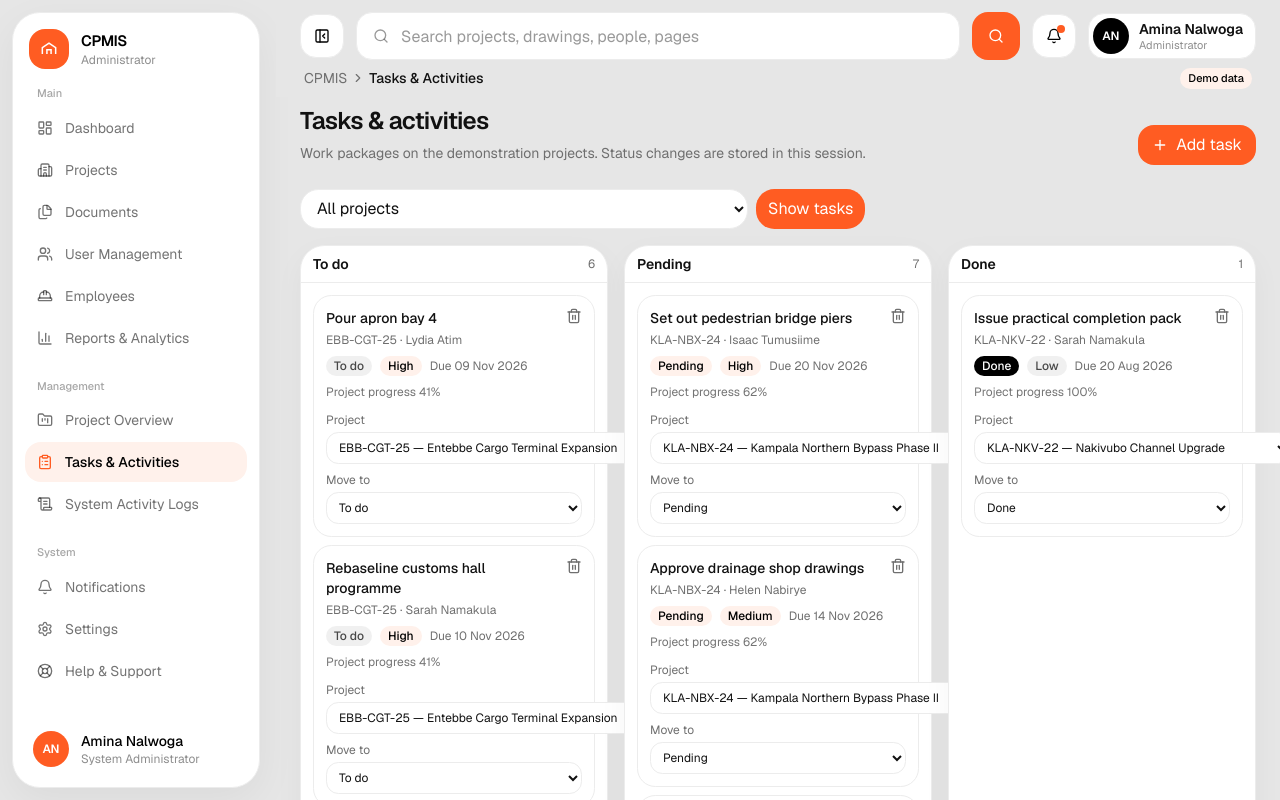
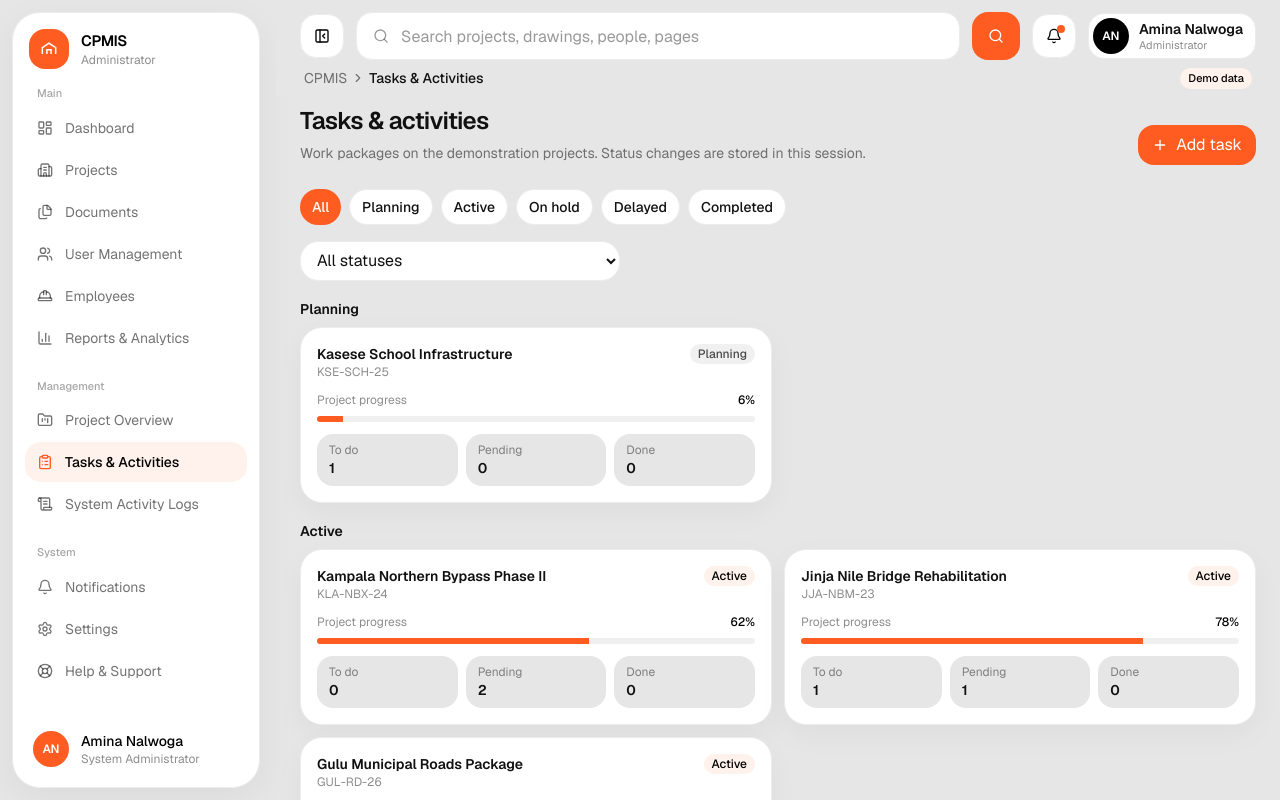
Before and after one commit to KayongoRyan/upwork, a Next.js app: page /admin/tasks in a window 1280 px wide. Shown: the top 800 px of the page. Built offline with nearby package versions, Linux system fonts and the light colour scheme.

Commit message:
The menu on project overview page the statuses are fixedbased on the user preferences

```diff
--- a/app/layout.tsx
+++ b/app/layout.tsx
@@ -34,6 +34,11 @@ export default async function RootLayout({ children }: { children: React.ReactNo
   return (
     <html lang="en" className={`${geistSans.variable} ${geistMono.variable} h-full antialiased`}>
       <body className="min-h-full">
+        <script
+          dangerouslySetInnerHTML={{
+            __html: `document.addEventListener("change",function(e){var t=e.target;if(!t||!t.getAttribute)return;var base=t.getAttribute("data-status-go");if(!base)return;var v=t.value;location.assign(v==="all"?base:base+"?status="+encodeURIComponent(v)+"#activities")});`,
+          }}
+        />
         <SearchQueryProvider query={query}>
           <PortalPortsProvider ports={readBoundPorts()}>
             <AdminProvider initialState={initialState}>{children}</AdminProvider>
--- a/components/overview/overview-view.tsx
+++ b/components/overview/overview-view.tsx
@@ -1,7 +1,7 @@
 "use client";
 
-import { useState } from "react";
 import Link from "next/link";
+import { useSearchParams } from "next/navigation";
 import { PageHeader } from "@/components/shared/page-header";
 import { ProjectStatusBadge } from "@/components/shared/status-badge";
 import { useAdmin } from "@/lib/data/admin-store";
@@ -10,7 +10,7 @@ import { formatMoney } from "@/lib/utils";
 
 export function OverviewView() {
   const data = useAdmin();
-  const [status, setStatus] = useState("all");
+  const status = useSearchParams().get("status") ?? "all";
   const projects = data.projects.filter((project) => status === "all" || project.status === status);
 
   return (
@@ -19,7 +19,18 @@ export function OverviewView() {
         title="Project overview"
         description="A portfolio view of progress and budget use. Open a card to edit the record."
         actions={
-          <select aria-label="Status" value={status} onChange={(event) => setStatus(event.target.value)} className="h-10 rounded-lg border border-input bg-white px-3 text-sm">
+          <select
+            key={status}
+            name="status"
+            aria-label="Status"
+            data-status-go="/admin/overview"
+            defaultValue={status}
+            onChange={(event) => {
+              const value = event.currentTarget.value;
+              window.location.assign(value === "all" ? "/admin/overview" : `/admin/overview?status=${encodeURIComponent(value)}`);
+            }}
+            className="h-10 rounded-lg border border-input bg-white px-3 text-sm"
+          >
             <option value="all">All statuses</option>
             {projectStatuses.map((item) => <option key={item} value={item}>{projectStatusLabel[item]}</option>)}
           </select>
--- a/components/projects/projects-view.tsx
+++ b/components/projects/projects-view.tsx
@@ -29,7 +29,7 @@ export function ProjectsView() {
   const [viewId, setViewId] = useState<string | null>(focus);
   const [editor, setEditor] = useState<Project | null | "new">(null);
   const [pendingDelete, setPendingDelete] = useState<Project | null>(null);
-  const [status, setStatus] = useState("all");
+  const status = useSearchParams().get("status") ?? "all";
   const [formError, setFormError] = useState<string | null>(null);
   if (focus !== seenFocus) {
     setSeenFocus(focus);
@@ -87,9 +87,15 @@ export function ProjectsView() {
       <div className="mb-4 flex flex-col gap-3 sm:flex-row">
         <Input value={table.query} onChange={(event) => table.setQuery(event.target.value)} placeholder="Search name, code, client, location, manager" className="sm:max-w-md" />
         <select
+          key={status}
+          name="status"
           aria-label="Filter by status"
-          value={status}
-          onChange={(event) => setStatus(event.target.value)}
+          data-status-go="/admin/projects"
+          defaultValue={status}
+          onChange={(event) => {
+            const value = event.currentTarget.value;
+            window.location.assign(value === "all" ? "/admin/projects" : `/admin/projects?status=${encodeURIComponent(value)}`);
+          }}
           className="h-10 rounded-lg border border-input bg-white px-3 text-sm"
         >
           <option value="all">All statuses</option>
--- a/components/tasks/tasks-view.tsx
+++ b/components/tasks/tasks-view.tsx
@@ -13,29 +13,41 @@ import { Dialog, DialogContent } from "@/components/ui/dialog";
 import { Field, Input } from "@/components/ui/input";
 import { Select, SelectContent, SelectItem, SelectTrigger, SelectValue } from "@/components/ui/select";
 import { useAdmin } from "@/lib/data/admin-store";
-import { taskPriorities, taskPriorityLabel, taskStatusLabel, taskStatuses } from "@/lib/labels";
+import { projectStatusLabel, projectStatuses, taskPriorities, taskPriorityLabel, taskStatusLabel, taskStatuses } from "@/lib/labels";
 import { formatDate } from "@/lib/utils";
 import { taskSchema, type TaskFormValues } from "@/lib/validations/schemas";
-import type { TaskStatus } from "@/types";
+import type { ProjectStatus, TaskItem, TaskStatus } from "@/types";
 
 export function TasksView() {
   const data = useAdmin();
   const params = useSearchParams();
-  const projectId = params.get("project") ?? "all";
+  const requested = params.get("status") ?? (params.get("filter")?.startsWith("status:") ? params.get("filter")!.slice("status:".length) : null);
+  const statusFilter = projectStatuses.find((status) => status === requested) ?? null;
+  const projectId = params.get("project");
   const taskId = params.get("task");
   const [open, setOpen] = useState(false);
-  const tasks = data.tasks.filter((task) => projectId === "all" || task.projectId === projectId);
-  const selected = data.tasks.find((task) => task.id === taskId) ?? null;
-  const focusId = selected?.projectId ?? (projectId === "all" ? null : projectId);
-  const focus = focusId ? data.projectById(focusId) : null;
+  const listed = data.projects.filter((project) => {
+    if (statusFilter) return project.status === statusFilter;
+    if (projectId) return project.id === projectId;
+    return true;
+  });
+  const listedIds = new Set(listed.map((project) => project.id));
+  const tasks = data.tasks.filter((task) => listedIds.has(task.projectId));
+  const selected = tasks.find((task) => task.id === taskId) ?? null;
+  const focus = projectId ? data.projectById(projectId) : null;
   const focusTasks = focus ? data.tasks.filter((task) => task.projectId === focus.id) : [];
 
   function href(nextProject: string, nextTask?: string) {
     const query = new URLSearchParams();
-    if (nextProject && nextProject !== "all") query.set("project", nextProject);
+    if (statusFilter) query.set("status", statusFilter);
+    else if (nextProject && nextProject !== "all") query.set("project", nextProject);
     if (nextTask) query.set("task", nextTask);
     const text = query.toString();
     return text ? `/admin/tasks?${text}` : "/admin/tasks";
+  }
+
+  function openStatus(status: string) {
+    window.location.assign(status === "all" ? "/admin/tasks" : `/admin/tasks?status=${status}#activities`);
   }
 
   return (
@@ -45,21 +57,91 @@ export function TasksView() {
         description="Work packages on the demonstration projects. Status changes are stored in this session."
         actions={<Button type="button" onClick={() => setOpen(true)}><Plus />Add task</Button>}
       />
+      <StatusLinks current={statusFilter ?? "all"} />
       <form action="/admin/tasks" method="get" className="mb-4 flex flex-wrap items-center gap-2">
         <select
-          key={projectId}
-          name="project"
-          aria-label="Project"
-          defaultValue={projectId}
-          onChange={(event) => event.currentTarget.form?.requestSubmit()}
-          className="h-10 min-w-0 flex-1 rounded-lg border border-input bg-white px-3 text-sm sm:max-w-md"
+          key={statusFilter ?? "all"}
+          name="status"
+          aria-label="Status"
+          data-status-go="/admin/tasks"
+          defaultValue={statusFilter ?? "all"}
+          onChange={(event) => openStatus(event.currentTarget.value)}
+          className="h-10 min-w-0 flex-1 rounded-lg border border-input bg-white px-3 text-sm sm:max-w-xs"
         >
-          <option value="all">All projects</option>
-          {data.projects.map((project) => <option key={project.id} value={project.id}>{project.code} — {project.name}</option>)}
+          <option value="all">All statuses</option>
+          {projectStatuses.map((status) => <option key={status} value={status}>{projectStatusLabel[status]}</option>)}
         </select>
-        <button type="submit" className="h-10 rounded-lg bg-accent px-3 text-sm font-medium text-white">Show tasks</button>
       </form>
-      {focus ? <ProjectStanding project={focus} tasks={focusTasks} selected={selected} /> : null}
+      {statusFilter ? <ActivityBoard statusLabel={projectStatusLabel[statusFilter]} tasks={tasks} selectedId={selected?.id ?? null} projectById={data.projectById} href={href} onDelete={(id) => { data.deleteTask(id); toast.success("Task removed."); }} onAssign={data.assignTask} onStatus={data.setTaskStatus} projects={data.projects} /> : focus ? <ProjectStanding project={focus} tasks={focusTasks} selected={selected} /> : <ProjectGroups projects={listed} tasks={data.tasks} openProject={(id) => href(id)} />}
+      {statusFilter ? null : <ActivityBoard tasks={tasks} selectedId={selected?.id ?? null} projectById={data.projectById} href={href} onDelete={(id) => { data.deleteTask(id); toast.success("Task removed."); }} onAssign={data.assignTask} onStatus={data.setTaskStatus} projects={data.projects} />}
+      <Dialog open={open} onOpenChange={setOpen}>
+        {open ? (
+          <DialogContent title="Add task" description="The task is added to the preview board only." className="sm:max-w-lg">
+            <TaskForm
+              projects={data.projects.map((project) => ({ id: project.id, label: `${project.code} — ${project.name}` }))}
+              onCancel={() => setOpen(false)}
+              onSubmit={(values) => {
+                data.createTask(values);
+                toast.success("Task added.");
+                setOpen(false);
+              }}
+            />
+          </DialogContent>
+        ) : null}
+      </Dialog>
+    </div>
+  );
+}
+
+function StatusLinks({ current }: { current: string }) {
+  const links = [
+    { href: "/admin/tasks", label: "All", on: current === "all" },
+    ...projectStatuses.map((status) => ({
+      href: `/admin/tasks?status=${status}#activities`,
+      label: projectStatusLabel[status],
+      on: current === status,
+    })),
+  ];
+  return (
+    <nav aria-label="Status" className="mb-4 flex flex-wrap gap-2">
+      {links.map((link) => (
+        <a
+          key={link.label}
+          href={link.href}
+          aria-current={link.on ? "page" : undefined}
+          className={link.on ? "inline-flex h-9 items-center rounded-full bg-accent px-3 text-sm font-medium text-white" : "inline-flex h-9 items-center rounded-full border border-black/10 bg-white px-3 text-sm font-medium"}
+        >
+          {link.label}
+        </a>
+      ))}
+    </nav>
+  );
+}
+
+function ActivityBoard({
+  statusLabel,
+  tasks,
+  selectedId,
+  projectById,
+  href,
+  onDelete,
+  onAssign,
+  onStatus,
+  projects,
+}: {
+  statusLabel?: string;
+  tasks: TaskItem[];
+  selectedId: string | null;
+  projectById: (id: string) => { code: string; progress: number } | null | undefined;
+  href: (projectId: string, taskId?: string) => string;
+  onDelete: (id: string) => void;
+  onAssign: (id: string, projectId: string) => void;
+  onStatus: (id: string, status: TaskStatus) => void;
+  projects: { id: string; code: string; name: string }[];
+}) {
+  return (
+    <div id="activities" className="mb-4">
+      {statusLabel ? <h2 className="mb-2 text-sm font-semibold">{statusLabel} activities</h2> : null}
       <div className="grid gap-4 lg:grid-cols-3">
         {taskStatuses.map((status) => (
           <section key={status} className="rounded-xl border border-border bg-card">
@@ -69,13 +151,13 @@ export function TasksView() {
             </header>
             <ul className="space-y-2 p-3">
               {tasks.filter((task) => task.status === status).map((task) => {
-                const project = data.projectById(task.projectId);
-                const active = task.id === selected?.id;
+                const project = projectById(task.projectId);
+                const active = task.id === selectedId;
                 return (
                   <li key={task.id} className={active ? "rounded-lg border border-accent bg-[#fff1eb] p-3" : "rounded-lg border border-border p-3"}>
                     <div className="flex items-start justify-between gap-2">
                       <a href={href(task.projectId, task.id)} className="text-sm font-medium hover:underline">{task.title}</a>
-                      <button type="button" aria-label={`Delete ${task.title}`} className="text-muted-foreground hover:text-destructive" onClick={() => { data.deleteTask(task.id); toast.success("Task removed."); }}>
+                      <button type="button" aria-label={`Delete ${task.title}`} className="text-muted-foreground hover:text-destructive" onClick={() => onDelete(task.id)}>
                         <Trash2 className="size-4" />
                       </button>
                     </div>
@@ -91,10 +173,10 @@ export function TasksView() {
                       <select
                         aria-label={`Project for ${task.title}`}
                         value={task.projectId}
-                        onChange={(event) => data.assignTask(task.id, event.target.value)}
+                        onChange={(event) => onAssign(task.id, event.target.value)}
                         className="h-8 rounded-md border border-input bg-white px-2 text-sm text-foreground"
                       >
-                        {data.projects.map((item) => (
+                        {projects.map((item) => (
                           <option key={item.id} value={item.id}>{item.code} — {item.name}</option>
                         ))}
                       </select>
@@ -104,7 +186,7 @@ export function TasksView() {
                       <select
                         aria-label={`Status for ${task.title}`}
                         value={task.status}
-                        onChange={(event) => data.setTaskStatus(task.id, event.target.value as TaskStatus)}
+                        onChange={(event) => onStatus(task.id, event.target.value as TaskStatus)}
                         className="h-8 rounded-md border border-input bg-white px-2 text-sm text-foreground"
                       >
                         {taskStatuses.map((item) => <option key={item} value={item}>{taskStatusLabel[item]}</option>)}
@@ -117,21 +199,6 @@ export function TasksView() {
           </section>
         ))}
       </div>
-      <Dialog open={open} onOpenChange={setOpen}>
-        {open ? (
-          <DialogContent title="Add task" description="The task is added to the preview board only." className="sm:max-w-lg">
-            <TaskForm
-              projects={data.projects.map((project) => ({ id: project.id, label: `${project.code} — ${project.name}` }))}
-              onCancel={() => setOpen(false)}
-              onSubmit={(values) => {
-                data.createTask(values);
-                toast.success("Task added.");
-                setOpen(false);
-              }}
-            />
-          </DialogContent>
-        ) : null}
-      </Dialog>
     </div>
   );
 }
@@ -183,6 +250,65 @@ function ProjectStanding({
         </div>
       ) : null}
     </section>
+  );
+}
+
+function ProjectGroups({
+  projects,
+  tasks,
+  openProject,
+}: {
+  projects: { id: string; name: string; code: string; progress: number; status: ProjectStatus }[];
+  tasks: { projectId: string; status: TaskStatus }[];
+  openProject: (id: string) => string;
+}) {
+  const groups = projectStatuses
+    .map((status) => ({ status, projects: projects.filter((project) => project.status === status) }))
+    .filter((group) => group.projects.length > 0);
+  if (groups.length === 0) return <p className="mb-4 text-sm text-black/55">No projects in this status.</p>;
+  return (
+    <div className="mb-4 space-y-4">
+      {groups.map((group) => (
+        <section key={group.status}>
+          <a href={`/admin/tasks?status=${group.status}#activities`} className="mb-2 inline-block text-sm font-semibold hover:underline">{projectStatusLabel[group.status]}</a>
+          <div className="grid gap-3 md:grid-cols-2">
+            {group.projects.map((project) => {
+              const mine = tasks.filter((task) => task.projectId === project.id);
+              const counts = {
+                todo: mine.filter((task) => task.status === "todo").length,
+                pending: mine.filter((task) => task.status === "pending").length,
+                done: mine.filter((task) => task.status === "done").length,
+              };
+              return (
+                <a key={project.id} href={openProject(project.id)} className="rounded-[22px] border border-black/5 bg-card p-4 hover:border-accent">
+                  <div className="flex items-start justify-between gap-2">
+                    <div>
+                      <h3 className="text-sm font-semibold">{project.name}</h3>
+                      <p className="text-xs text-black/45">{project.code}</p>
+                    </div>
+                    <ProjectStatusBadge status={project.status} />
+                  </div>
+                  <div className="mt-3">
+                    <div className="flex items-center justify-between text-xs text-black/45">
+                      <span>Project progress</span>
+                      <span className="font-medium text-black">{project.progress}%</span>
+                    </div>
+                    <div className="mt-2 h-1.5 overflow-hidden rounded-full bg-black/[0.06]">
+                      <div className="h-full bg-accent" style={{ width: `${Math.max(0, Math.min(100, project.progress))}%` }} />
+                    </div>
+                  </div>
+                  <dl className="mt-3 grid grid-cols-3 gap-2">
+                    <Count label="To do" value={counts.todo} />
+                    <Count label="Pending" value={counts.pending} />
+                    <Count label="Done" value={counts.done} />
+                  </dl>
+                </a>
+              );
+            })}
+          </div>
+        </section>
+      ))}
+    </div>
   );
 }
 
```
Also changed, not shown: app/admin/overview/page.tsx (+6 -1 lines).
